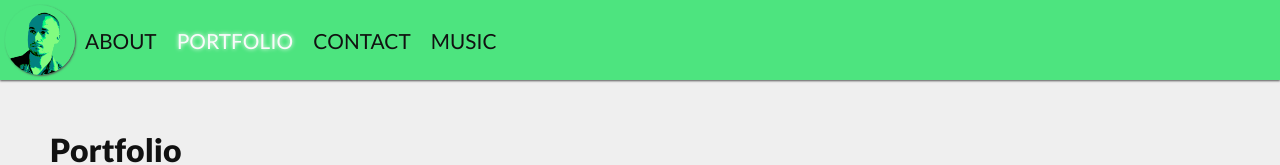
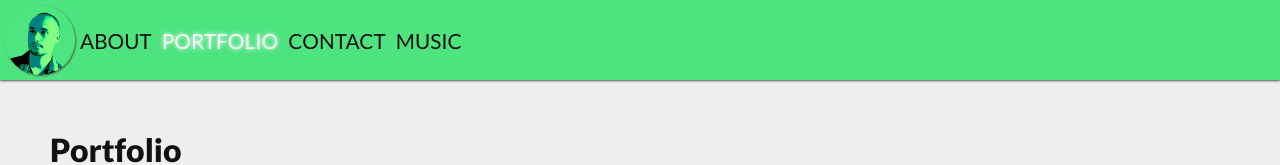
Before and after one commit to djflorio/dan-florio-site, a React (Create React App) app: page /portfolio in a window 1280 px wide. Shown: the top 165 px of the page. Built offline with nearby package versions, Linux system fonts and the light colour scheme; no server answers.

Commit message:
change top nav spacing

```diff
--- a/src/parts/navigation/top-nav/TopNav.css
+++ b/src/parts/navigation/top-nav/TopNav.css
@@ -38,7 +38,7 @@
 .top-nav__link {
   text-decoration: none;
   color: #111;
-  margin: 10px;
+  margin: 5px;
   transition: 0.3s;
 }
 
```
